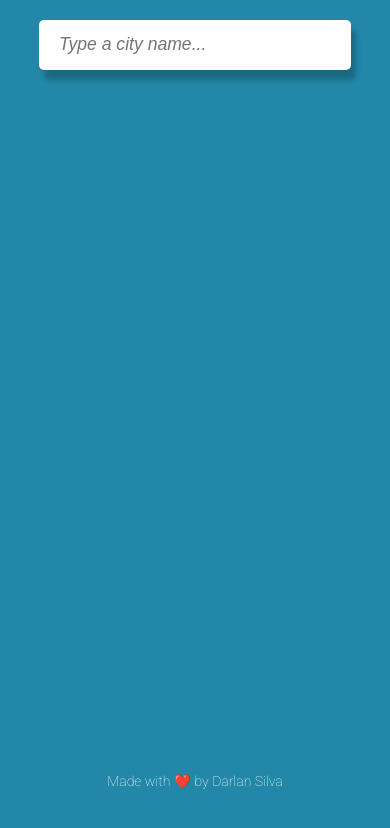
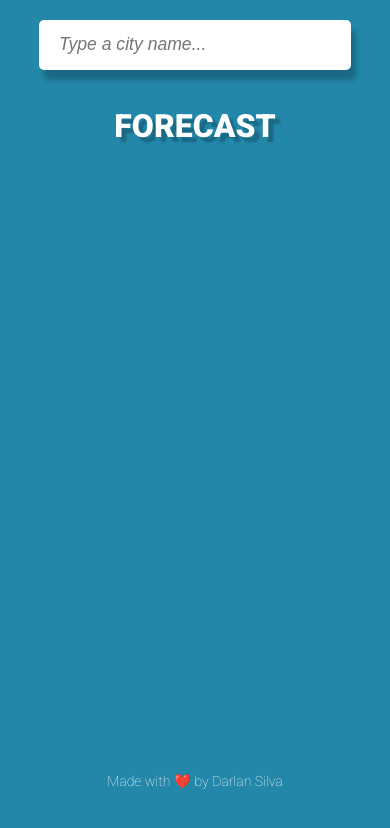
Before and after one commit to DarlanSilv4/weatherApp, a website with bundled scripts: page index.html in a window 390 px wide. Built offline with nearby package versions, Linux system fonts and the light colour scheme; some packages are replaced by stand-ins of ours; no server answers.

Commit message:
feat: adiciona titulo para a forecast list

```diff
--- a/index.html
+++ b/index.html
@@ -18,6 +18,9 @@
         <header id="city-info">
 
         </header>
+
+        <h2 class="forecast-title">Forecast</h2>
+
         <ul class="forecast-list" id="forecast-list">
 
         </ul>
--- a/style.css
+++ b/style.css
@@ -190,6 +190,25 @@ header .country-name {
 * Forecast List
 */
 
+.forecast-title {
+  color: white;
+  font-size: 2rem;
+  font-weight: bold;
+  text-shadow: 5px 5px 2px #0000003a;
+  text-transform: uppercase;
+  margin-top: 20px;
+  max-width: 1800px;
+  min-width: 300px;
+  width: 95%;
+}
+
+@media (max-width: 526px) {
+  .forecast-title {
+    margin-left: 0;
+    text-align: center;
+  }
+}
+
 main ul {
   align-items: center;
   display: flex;
```
